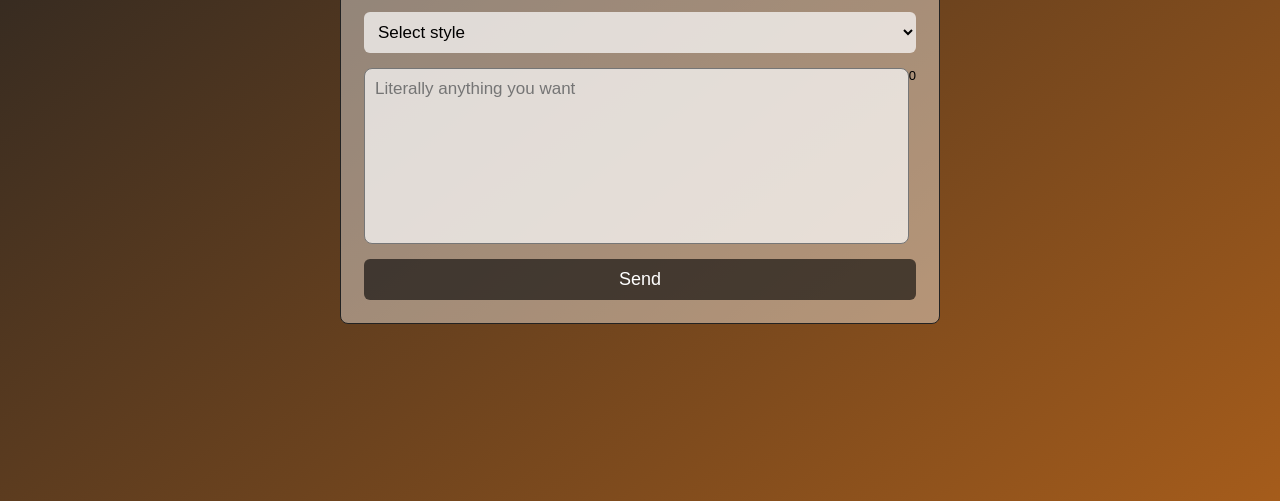
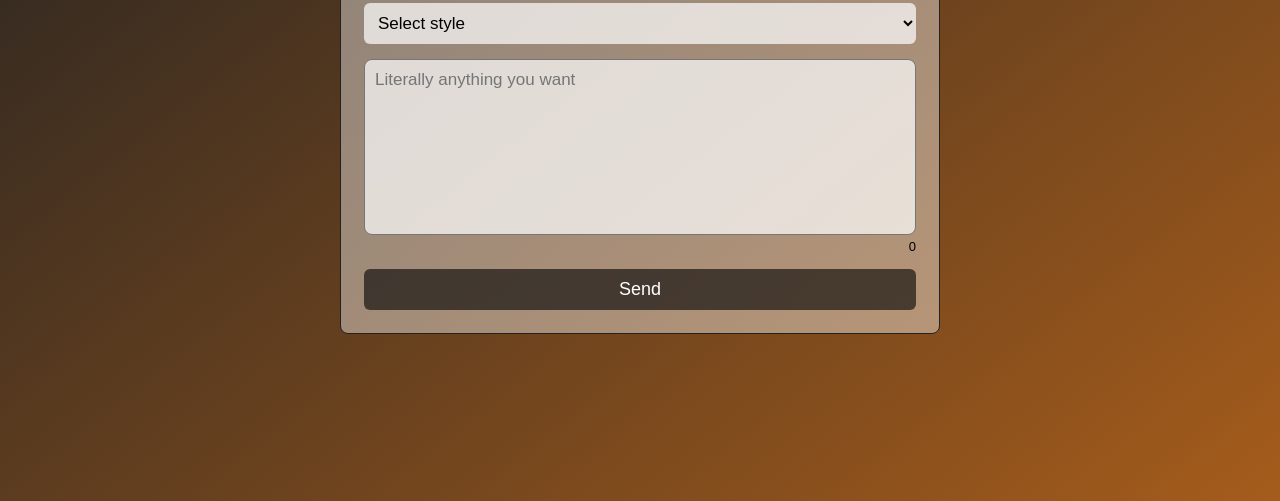
Before and after one commit to codewarnab/whatsapp-message-sender, a plain HTML site: page index.html in a window 1280 px wide. Shown: the part 299-800 px from the top of the page. Drawn offline with Linux system fonts and the light colour scheme.

Commit message:
right align fix

```diff
--- a/style.css
+++ b/style.css
@@ -28,7 +28,7 @@ body{
     border-radius: 8px;
 }
 
-.input-container {
+input-container {
     display: flex;
     flex-direction: row;
 }
@@ -110,7 +110,6 @@ button:hover{
 
 #char-count {
     text-align: right;
-    direction: rtl;
     font-family: Arial, Helvetica, sans-serif;
     font-size: small;
 }
```
